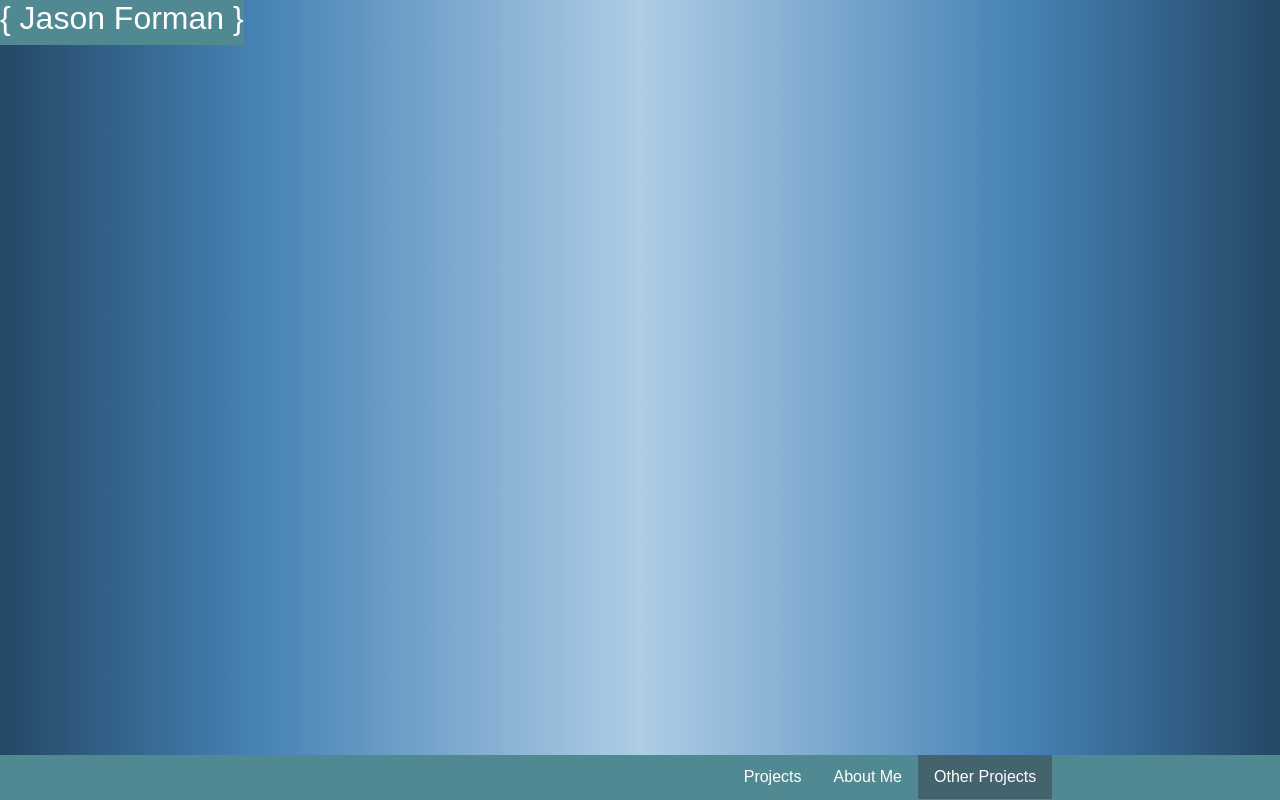
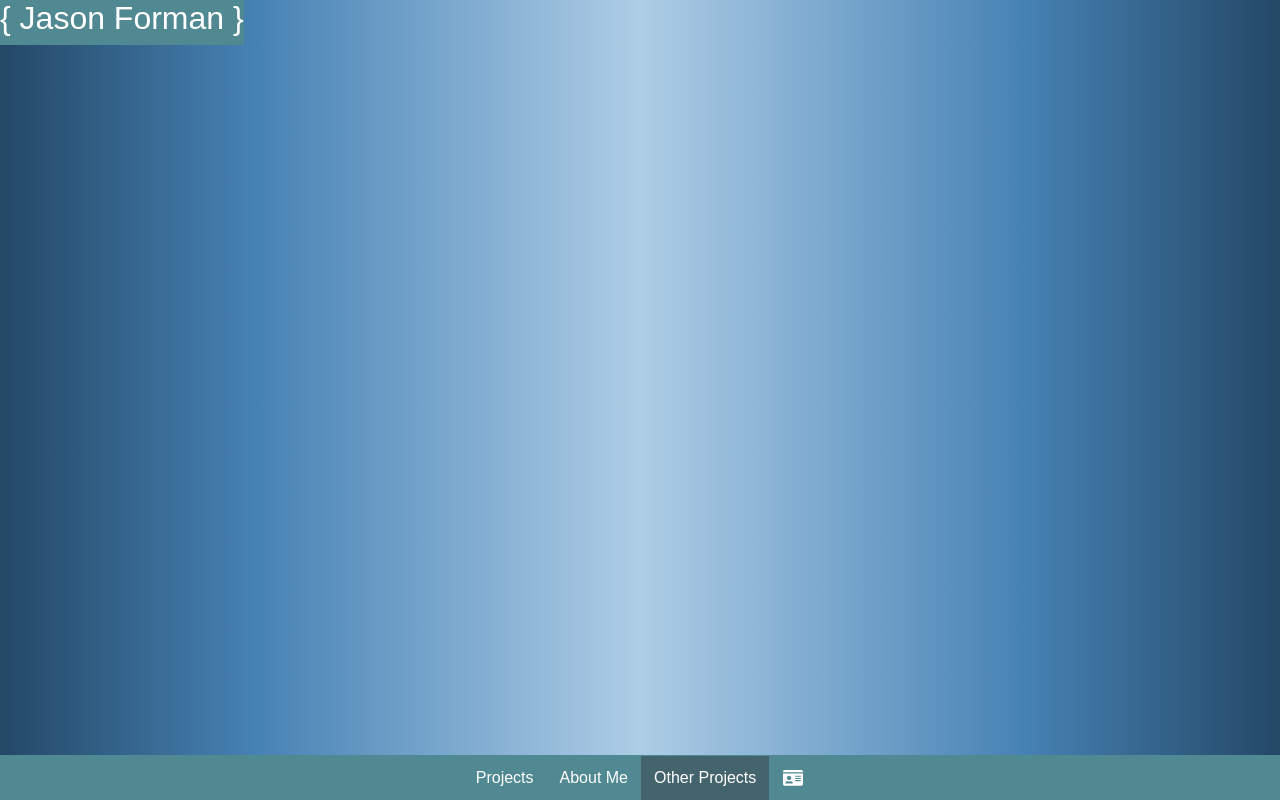
Before and after one commit to JRForman/portfolio2.0, a React (Create React App) app: page /Other in a window 1280 px wide. Built offline with nearby package versions, Linux system fonts and the light colour scheme.

Commit message:
Responsive css,. Mobile nav flyin.

```diff
--- a/src/components/AboutMe/AboutMe.js
+++ b/src/components/AboutMe/AboutMe.js
@@ -4,17 +4,20 @@ import tandy from '../../assets/AboutMeSlideShow/tandybasicbook.jpg';
 import jason from '../../assets/AboutMeSlideShow/DSC_0112-bz.jpg';
 
 class AboutMe extends Component {
+
+
 	render() {
+
 		return (
 			<div className={classes.AboutMe}>
 				<div className={classes.imageContainer}>
-                    <img key="tandybook" src={tandy} alt="Tandy Book" className= "slideShow"></img>
-					<img key="jason" src={jason} alt="Jason and Son" className= "slideShow"></img>
+                    <img key="tandybook" src={tandy} alt="Tandy Book" className= {[classes.slides, 'slides'].join(' ')} ></img>
+					<img key="jason" src={jason} alt="Jason and Son" className= {[classes.slides, 'slides'].join(' ')}></img>
 
 				</div>
 
 				<p >
-				I have always loved seeing bits of code on a screen grow to something I could play with. Starting on a RadioShack Tandy TRS-80 when I was 10, I learned how to program in BASIC. This led to a lifelong passion to learn systems, how they work, and how to make them more efficient. When I was 17, that changed. I was waiting tables to save money for college when I started working with (what I thought was) an actual programmer. I shared my joys of coding with him and he told me I couldn’t make it in the industry. “The industry is too cut-throat and a nice kid like you won’t make it” he said. I took this discouragement to heart and went off to college as a pre-med major. I did not like it. A few jobs and minor careers later, and I have found the I have used programming in every step of the way. From creating programs in VB.net that take an assembly of parts and create drawing sheets, to programming LISP commands to make drawing kitchens faster in AutoCAD, to calculating inventory needs based on projected projects. I have finally made my way back to coding, and love every second of it.
+				I have always loved seeing bits of code on a screen grow to something I could play with. Starting on a RadioShack Tandy TRS-80 when I was 10, I learned how to program in BASIC. This led to a lifelong passion to learn systems, how they work, and how to make them more efficient. When I was 17, that changed. I was waiting tables to save money for college when I started working with (what I thought was) an actual programmer. I shared my joys of coding with him and he flat out told me I couldn’t make it in the industry. “The industry is too cut-throat and a nice kid like you won’t make it” he said. I took this discouragement to heart and went off to college as a pre-med major. I did not like it. A few jobs and minor careers later, and I have found the I have used programming in every step of the way. From creating programs in VB.net that take an assembly of parts and create drawing sheets, to programming LISP commands to make drawing kitchens faster in AutoCAD, to calculating inventory needs based on projected projects. I have finally made my way back to coding, and love every second of it.
 				</p>
 			</div>
 		);
--- a/src/components/AboutMe/AboutMe.module.css
+++ b/src/components/AboutMe/AboutMe.module.css
@@ -5,6 +5,7 @@
     background: inherit;
     text-align: left;
     display: flex;
+    flex-direction: row;
     margin: 20px auto auto auto;
     padding:20px;
 }
@@ -12,10 +13,15 @@
     width: 40%;
     object-fit: fill
 }
-img{
+.slides{
+    /* display: none; */
+    width:100%;
+}
+
+/* img{
     display: inline-block;
     width:100%;
+} */
+p{
+    margin:10px;
 }
-p{
-
-}
--- a/src/components/Card/Card.module.css
+++ b/src/components/Card/Card.module.css
@@ -1,6 +1,6 @@
 p {
 	margin: 5px;
-	width: 100%;
+	/* width: 90%; */
 }
 h2 {
 	text-shadow: 1.5px 1.5px grey;
@@ -56,11 +56,14 @@ h2 {
 	object-fit: contain;
 	flex: 1;
 	margin: auto;
-	padding: 0px;
+	/* padding: 5px; */
 	overflow: hidden;
 	height: 200px;
 	min-width: 200px;
 	min-height: 200px;
+	width: 100%;
+	height: auto;
+
 }
 
 .Card img {
--- a/src/components/LandingBox/LandingBox.module.css
+++ b/src/components/LandingBox/LandingBox.module.css
@@ -21,6 +21,7 @@
 	height: 100%;
 	width: auto;
 	/* display: block; */
+	object-fit: cover;
 	position: absolute;
 	max-width: 100vw;
 	margin: auto;
@@ -31,8 +32,9 @@
 }
 h1 {
 	margin: auto;
+	text-align: center;
 	font-size: 2em;
-	padding: 180px 40px 10px 100px;
+	padding: 25vh 10px 10px 10px;
 	position: relative;
 	z-index: 100;
 	color: white;
@@ -51,12 +53,14 @@ h1 {
 	margin: 2px 2px 2px 2px;
 	background: rgba(70, 130, 180, 0.7);
 	font-size: 0.9em;
-	border-radius: 5px;
+	text-shadow: 2px 2px rgba(62, 80, 91, 0.9);
+	/* border-radius: 5px; */
 
 }
 .NavIcons {
 	margin: 0;
 	padding: 0;
+
 }
 
 .NavIcons a {
@@ -65,7 +69,8 @@ h1 {
 	color: white;
 	transition: 0.5s;
 	font-size: 0.8em;
-	border-radius: 5px;
+
+	/* border-radius: 5px; */
 	/* border: black 1px solid; */
 }
 
@@ -96,3 +101,11 @@ h1 {
 		font-size: 1.5em;
 	}
 }
+@media(hover:none){
+	.NavIcons a:hover {
+		color: white;
+		background: rgba(70, 130, 180, 0.7);
+		font-size:0.8em;
+		transition: none;
+	}
+}
--- a/src/components/Navigation/NavBar/NavBar.js
+++ b/src/components/Navigation/NavBar/NavBar.js
@@ -12,19 +12,46 @@ import { library } from '@fortawesome/fontawesome-svg-core';
 library.add(fab, fas);
 
 class NavBar extends Component {
+	constructor(props) {
+		super(props);
+		this.state = { ExternalNav: false };
+		this.ExternalNavButton = this.ExternalNavButton.bind(this);
+	}
+
+	ExternalNavButton(){
+		const NavIconContainer = document.getElementById("NavIconContainer");
+		const NavIconButton = document.getElementById("NavIconButton");
+		if (this.state.ExternalNav === true){
+			this.setState({ExternalNav: false});
+			NavIconContainer.style.display = "none"
+			NavIconButton.style.background = "inherit"
+		}else{
+			this.setState({ExternalNav: true});
+			NavIconContainer.style.display = "flex"
+			NavIconButton.style.background = "#153b50"
+
+		}
+	}
+
 	render() {
 		return (
 			<div id='NavBar'>
 				<ul className={classes.NavBar}>
-
 					<div className={classes.NavLinkContainer}>
 						<NavItem link='/projects' exact>
 							Projects
 						</NavItem>
 						<NavItem link='/aboutme'>About Me</NavItem>
 						<NavItem link='/other'>Other Projects</NavItem>
+						<button className={classes.NavIconButton} id="NavIconButton" onClick={this.ExternalNavButton}>
+						<FontAwesomeIcon
+							icon={['fas', 'id-card']}
+							size='lg'
+							className='NavIcon'
+						/>
+					</button>
 					</div>
-					<div className={classes.NavIcons}>
+					<div className={classes.NavIcons} id="NavIconContainer">
 						<a
 							className={classes.NavIcon}
 							title='LinkedIn'
@@ -48,7 +75,7 @@ class NavBar extends Component {
 							<FontAwesomeIcon
 								icon={['fab', 'github']}
 								size='lg'
-								className='NavIcon'
+								className={classes.NavIcon}
 							/>
 						</a>
 						<a
@@ -65,6 +92,7 @@ class NavBar extends Component {
 							/>
 						</a>
 					</div>
+
 				</ul>
 				<div className={classes.spacer} />
 			</div>
--- a/src/components/Navigation/NavBar/NavBar.module.css
+++ b/src/components/Navigation/NavBar/NavBar.module.css
@@ -21,8 +21,8 @@
 .NavIcons {
 	/* margin: 0;
 	padding: 0; */
+	position: inherit;
 	overflow: hidden;
-
 	position: fixed;
 	right: 0px;
 }
@@ -31,7 +31,8 @@
 	float: left;
 	padding: 12px;
 	color: white;
-	transition: .5s;
+	transition: .5s;;
+
 }
 
 .NavIcons a:hover {
@@ -45,6 +46,15 @@
 	float:left;
 	width:100%;
 	height: 10px;
+}
+.NavIconButton{
+	padding: 14px;
+	color: white;
+	background: none;
+	display: none;
+	z-index: 6;
+	outline: none;
+	border:none;
 }
 
 @media (max-width: 730px) {
@@ -70,12 +80,11 @@
 	.NavBar{
 		top:auto;
 		bottom: 0px;
-		left:0;
 		background:rgba(80,137,145,1);
 		height: 45px;
 		border-bottom: none;
-		padding: none;
-		margin: none;
+		padding: 0;
+		margin: auto;
 	}
 	.NavLinkContainer {
 		width: 100%;
@@ -88,18 +97,20 @@
 		height: 0;
 	}
 	.NavIcons{
-		display: flex;
+		display: none;
 		flex-direction: column;
-		position: absolute;
+		position: inherit;
 		bottom: 45px;
+		margin:10px;
+		transition: all 5s;
 	}
-	.NavItem{
-		width:40%;
-	}
+
 	.NavIcons a {
-		border:black 1px solid;
-		border-radius: 5px;
-		background-color: rgba(128, 128, 128, 0.699);
+		/* border:black 1px solid; */
+		/* border-radius: 5px; */
+		background:rgba(80,137,145,1);
+		margin: 10px 0 0 0;
+		box-shadow: 3px 3px #153b50;
 
 	}
 	.NavIcons a:hover{
@@ -107,4 +118,7 @@
 		font-size: 100%;
 		color:white;
 	}
+	.NavIconButton{
+		display: block;
+	}
 }
--- a/src/components/Navigation/NavBar/NavItem/NavItem.module.css
+++ b/src/components/Navigation/NavBar/NavItem/NavItem.module.css
@@ -3,10 +3,11 @@
     /* display: block; */
     color: white;
     text-align: center;
-    padding: 13px 16px;
+    padding: 13px 13px;
     text-decoration: none;
     z-index:27;
     text-shadow: 2px 2px 708090;
+    white-space: nowrap;
     /* text-shadow:
 		-1px -1px 0 #000,
 		1px -1px 0 #000,
@@ -17,6 +18,7 @@
 .NavItem:hover{
     background-color: white;
     color:black;
+    text-shadow: none;
 }
 .active{
     background-color: rgba(62,80,91, 0.651);
```
